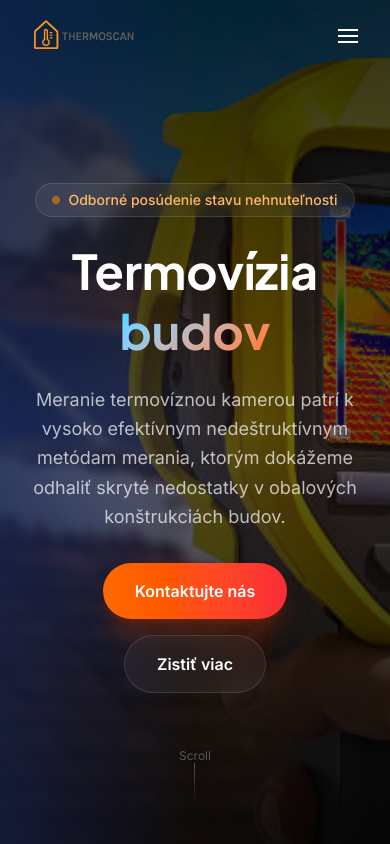
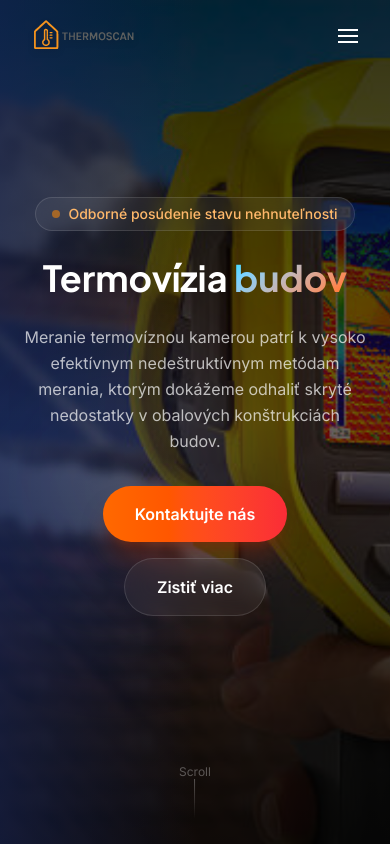
Before and after one commit to cicmen35/thermoscan_web, a React (Vite) app: page / in a window 390 px wide. Shown: the top 844 px of the page. Built offline with nearby package versions, Linux system fonts and the light colour scheme.

Commit message:
fix: adjust mobile padding to ensure clean scroll indicator gap

```diff
--- a/src/components/Hero.tsx
+++ b/src/components/Hero.tsx
@@ -27,7 +27,7 @@ export default function Hero() {
       />
 
       {/* Content */}
-      <div className="relative z-10 max-w-7xl mx-auto px-6 pt-28 pb-20 flex flex-col items-center text-center gap-6">
+      <div className="relative z-10 max-w-7xl mx-auto px-6 pt-24 pb-32 sm:pt-28 sm:pb-24 flex flex-col items-center text-center gap-6">
         <div className="flex flex-col gap-6 items-center">
           {/* Badge */}
           <div className="inline-flex items-center gap-2 px-4 py-1.5 rounded-full glass text-orange-300 text-sm font-medium">
@@ -36,12 +36,12 @@ export default function Hero() {
           </div>
 
           {/* Heading */}
-          <h1 className="font-display font-bold text-5xl md:text-6xl lg:text-7xl leading-tight text-white">
+          <h1 className="font-display font-bold text-4xl sm:text-5xl md:text-6xl lg:text-7xl leading-tight text-white">
             Termovízia{' '}
             <span className="text-gradient">budov</span>
           </h1>
 
-          <p className="text-lg text-white/70 leading-relaxed max-w-2xl">
+          <p className="text-base sm:text-lg text-white/70 leading-relaxed max-w-2xl">
             Meranie termovíznou kamerou patrí k vysoko efektívnym nedeštruktívnym metódam merania,
             ktorým dokážeme odhaliť skryté nedostatky v obalových konštrukciách budov.
           </p>
@@ -84,7 +84,7 @@ export default function Hero() {
       </div>
 
       {/* Scroll indicator */}
-      <div className="absolute bottom-8 left-1/2 -translate-x-1/2 flex flex-col items-center gap-2 text-white/30 text-xs">
+      <div className="flex absolute bottom-4 sm:bottom-8 left-1/2 -translate-x-1/2 flex-col items-center gap-2 text-white/30 text-xs">
         <span>Scroll</span>
         <div className="w-px h-10 bg-gradient-to-b from-white/30 to-transparent animate-bounce" />
       </div>
```
